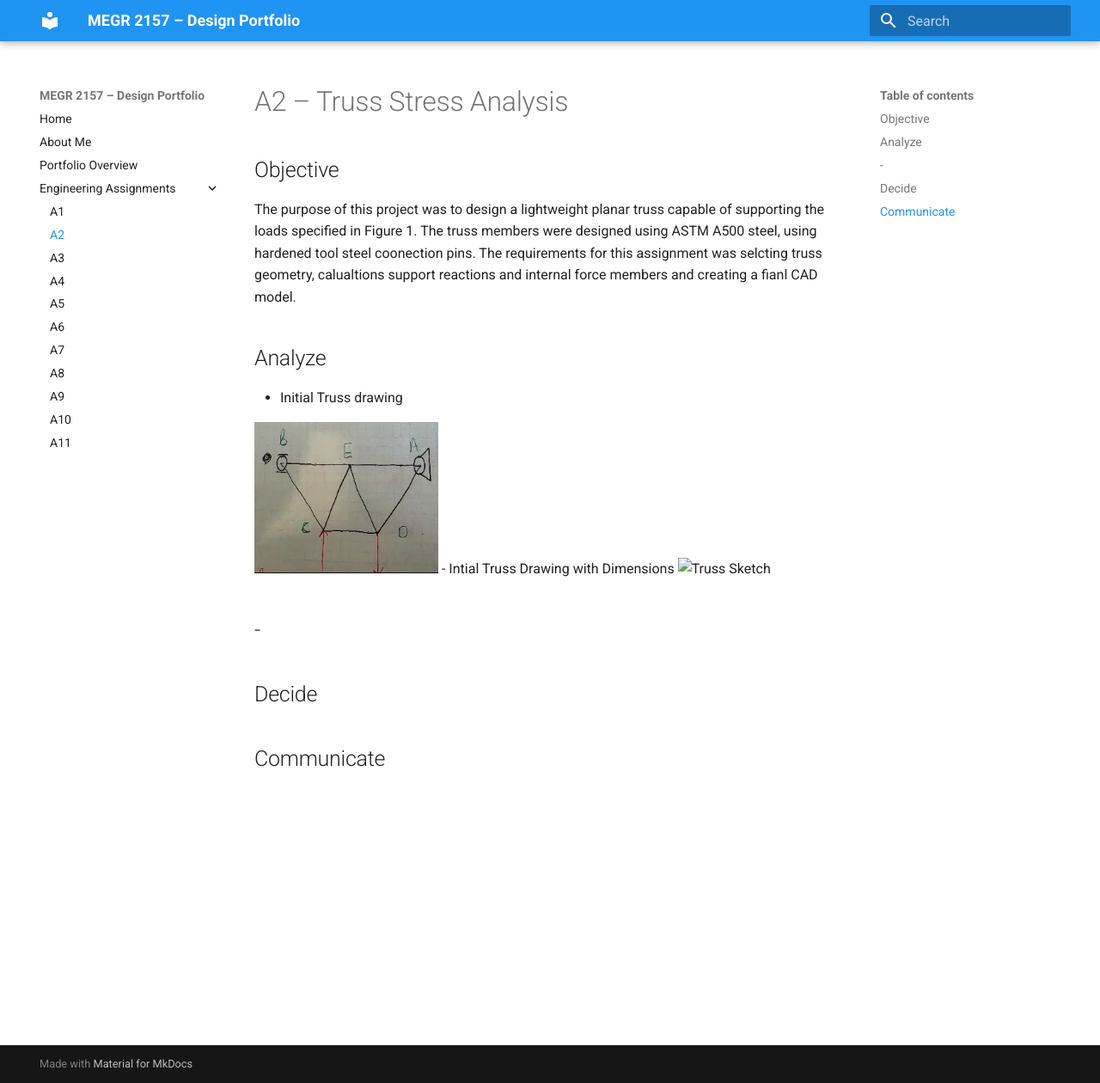
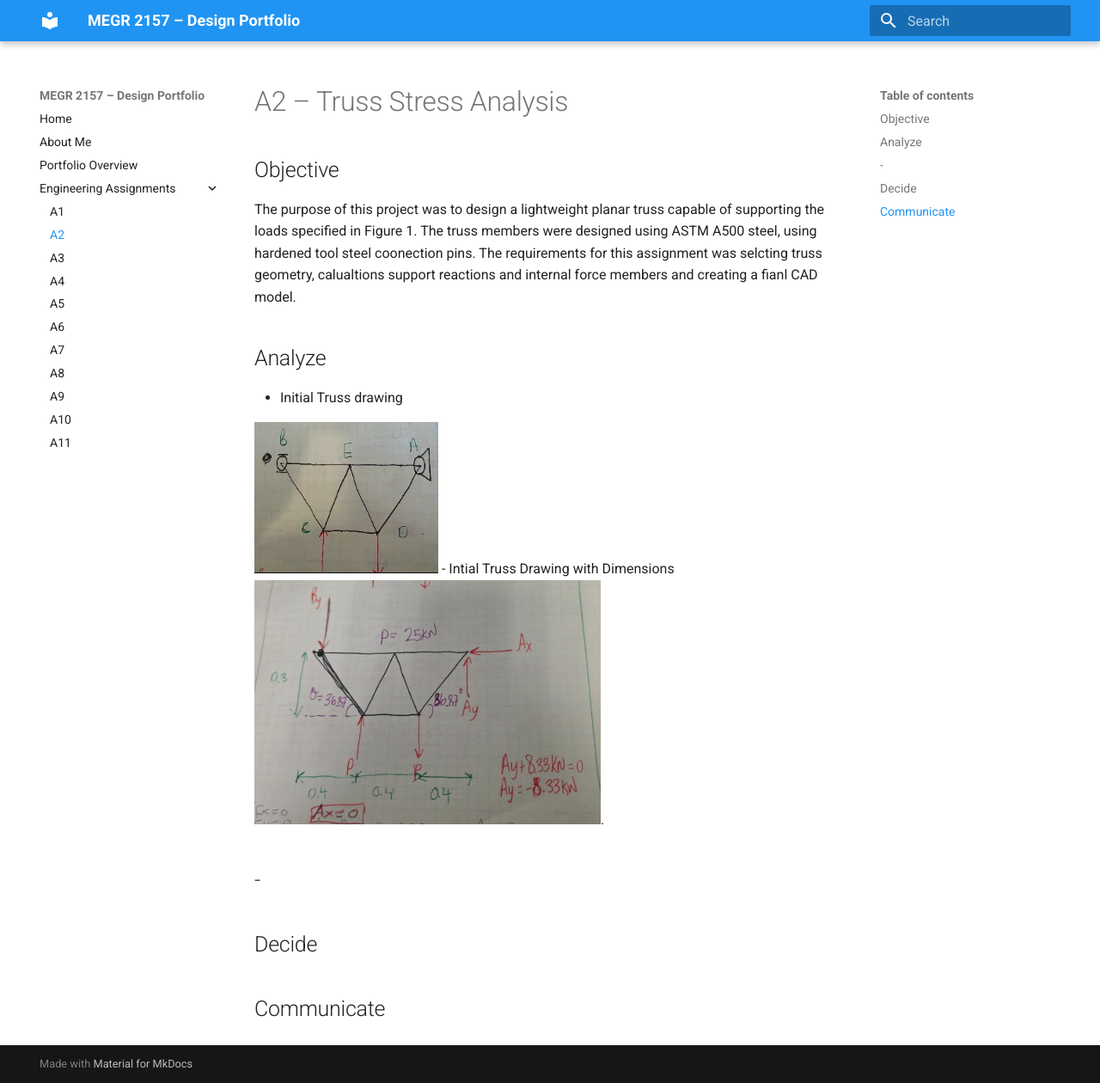
Before and after one commit to ncenatus/design-project-portfolio, an MkDocs documentation site: the page built from docs/assignments/A02/index.md, in a window 1280 px wide and 1260 px high. Shown: the whole window at 86% size. Built offline with MkDocs 1.6.1 and Material for MkDocs 9.7.7, drawn with Linux system fonts in a browser that asks for light colours.

Commit message:
Update index.md

```diff
--- a/docs/assignments/A02/index.md
+++ b/docs/assignments/A02/index.md
@@ -10,7 +10,8 @@ The requirements for this assignment was selcting truss geometry, calualtions su
 
 ![Truss Sketch](Screenshot%202026-08-27%20164238.png)
 - Intial Truss Drawing with Dimensions
-![Truss Sketch]()
+![Truss Sketch w dimensions](Screenshot 2026-08-31 150106.png).
+
 
 
 -
```
